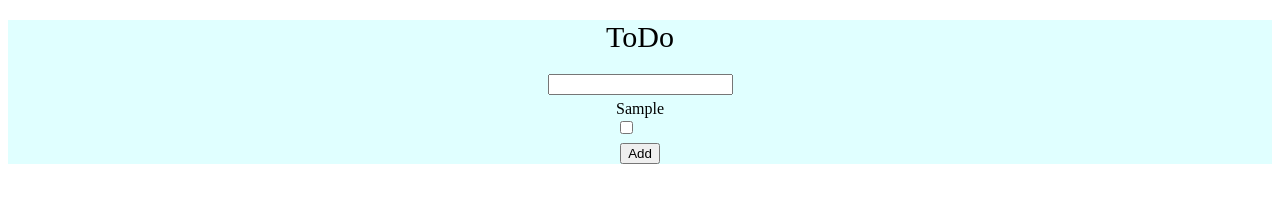
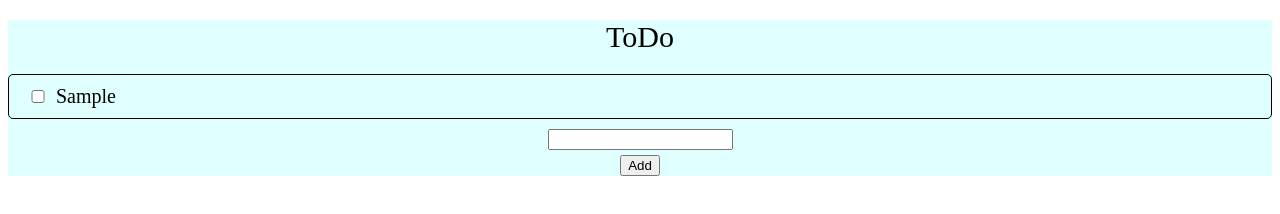
Before and after one commit to SnGermen/MyPj, a plain HTML site: page index.html in a window 1280 px wide. Both pictures are taken after typing "Sample" into the empty fields and a click on the button "Add". Drawn offline with Linux system fonts and the light colour scheme.

```diff
--- a/css.css
+++ b/css.css
@@ -23,3 +23,28 @@ h1 {
 .noLeters{
   background: red;
 }
+
+.taskItem {
+    width: 100%;
+    padding: 10px;
+    display: flex;
+    justify-content: space-between;
+    align-items: center;
+    border: 1px solid black;
+    border-radius: 5px;
+    font-size: 20px;
+    font-weight: 400;
+    margin-bottom: 10px;
+}
+
+.taskItem__checkbox{
+    min-width: 30px;
+    width: 30px;
+
+}
+
+
+.taskItem__text{
+    flex-grow: 1;
+
+}
--- a/index.html
+++ b/index.html
@@ -11,9 +11,9 @@
       <h1>ToDo</h1>
       <div class="content">
         <div class="obligatory">
+          <div id="contentContainer"></div>
           <form class="form"  onsubmit=" addComment(event)">
             <input type="text" name="comment" class="inpt"/>
-            <div id="contentContainer"></div>
             <button class="button" type="submit">Add</button>
           </form>
 
--- a/js.js
+++ b/js.js
@@ -19,6 +19,26 @@ function saveData() {
   localStorage.setItem(HK, JSON.stringify(container));
 }
 
+
+
+
+
+function renderComment(comment, isCompleted = false) {
+  const html = `
+    <div class="taskItem">
+      <input class="taskItem__checkbox" type="checkbox" ${
+        isCompleted ? 'checked' : ''
+      } />
+      <div class="taskItem__text">${comment}</div>
+    </div>
+  `
+  // contentContainer.innerHTML += html
+  contentContainer.insertAdjacentHTML('beforeend', html)
+
+
+}
+
+
 function addComment(event) {
   const form = event.target;
   event.preventDefault();
@@ -31,25 +51,27 @@ function addComment(event) {
     return;
   }
   console.log(comment);
+  renderComment(comment)
 
 
 
-  container.push(Object.assign( {comment}));
+  container.push({ comment, isCompleated: false, isDeleted: false });
 
-  const contentContainer = document.getElementById("contentContainer");
-  const newDiv = document.createElement("div");
-  newDiv.innerHTML = comment;
-  contentContainer.appendChild(newDiv);
-
-  const checkbox = document.createElement("input");
-  checkbox.type = "checkbox";
-  contentContainer.appendChild(checkbox);
 
   form["comment"].value = "";
+
+
   saveData();
 
 }
 
 (() => {
+
   loadData();
+
 })();
+
+
+
+//render items from localStorage
+//add delete button for item
```
